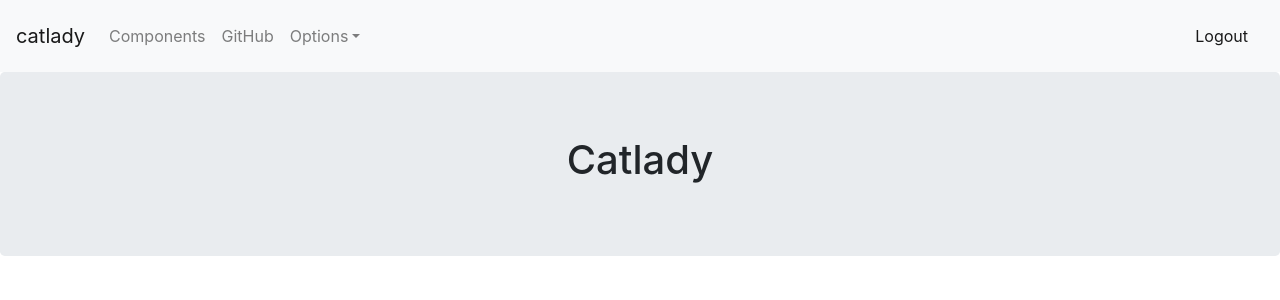
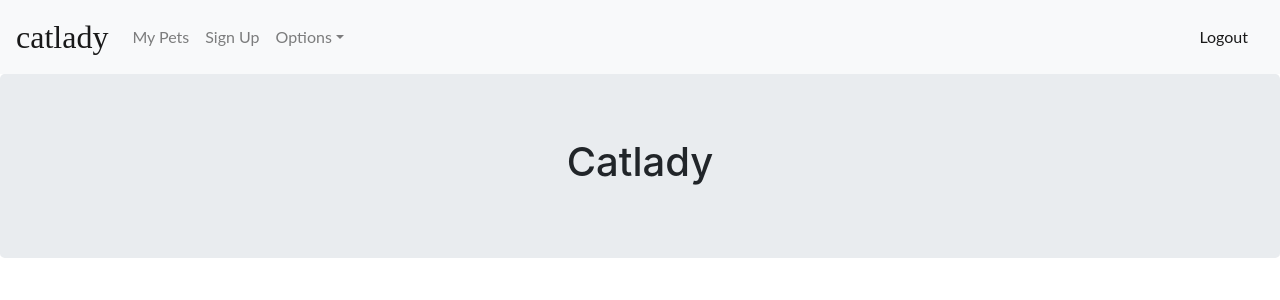
Before and after one commit to Jack-Aaron/catlady, a React (Create React App) app in the folder client/: page / in a window 1280 px wide. Shown: the top 300 px of the page. Built offline with nearby package versions, Linux system fonts and the light colour scheme.

Commit message:
navbar styles and link names

```diff
--- a/client/src/App.css
+++ b/client/src/App.css
@@ -28,6 +28,17 @@
   color: #61dafb;
 }
 
+.aladin {
+  font-family: 'Aladin', cursive;
+  font-size: xx-large;
+}
+
+.lato {
+  font-family: 'Lato', sans-serif;
+}
+
+@import url('https://fonts.googleapis.com/css2?family=Aladin&family=Lato&display=swap');
+
 @keyframes App-logo-spin {
   from {
     transform: rotate(0deg);
--- a/client/src/App.js
+++ b/client/src/App.js
@@ -24,16 +24,16 @@ const App = (props) => {
 
   return (
     <div>
-      <Navbar color="light" light expand="md">
-        <NavbarBrand href="/">catlady</NavbarBrand>
+      <Navbar className='lato' color="light" light expand="md">
+        <NavbarBrand className='aladin' href="/">catlady</NavbarBrand>
         <NavbarToggler onClick={toggle} />
         <Collapse isOpen={isOpen} navbar>
           <Nav className="mr-auto" navbar>
             <NavItem>
-              <NavLink href="/components/">Components</NavLink>
+              <NavLink href="/">My Pets</NavLink>
             </NavItem>
             <NavItem>
-              <NavLink href="https://github.com/reactstrap/reactstrap">GitHub</NavLink>
+              <NavLink href="/">Sign Up</NavLink>
             </NavItem>
             <UncontrolledDropdown nav inNavbar>
               <DropdownToggle nav caret>
```
